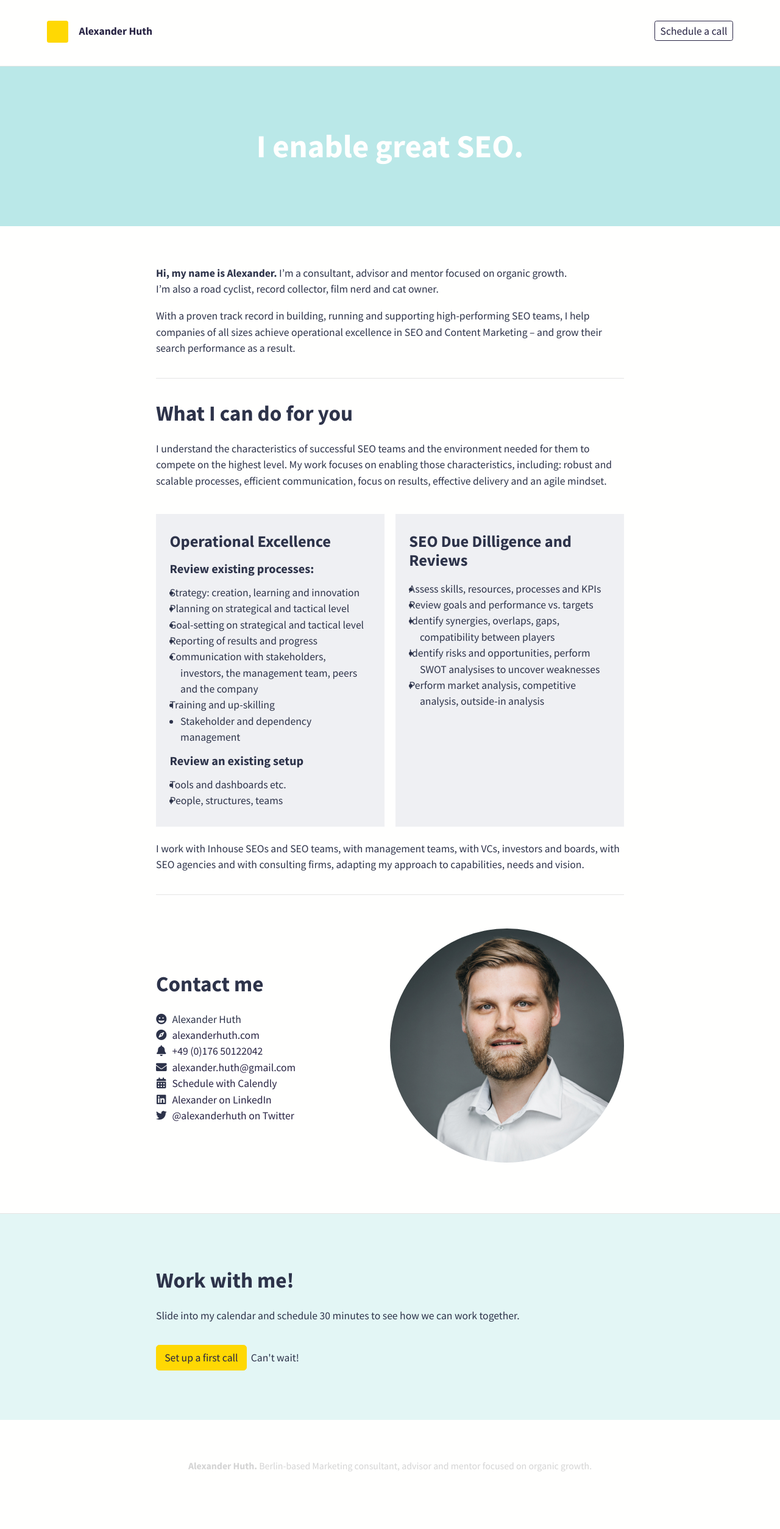
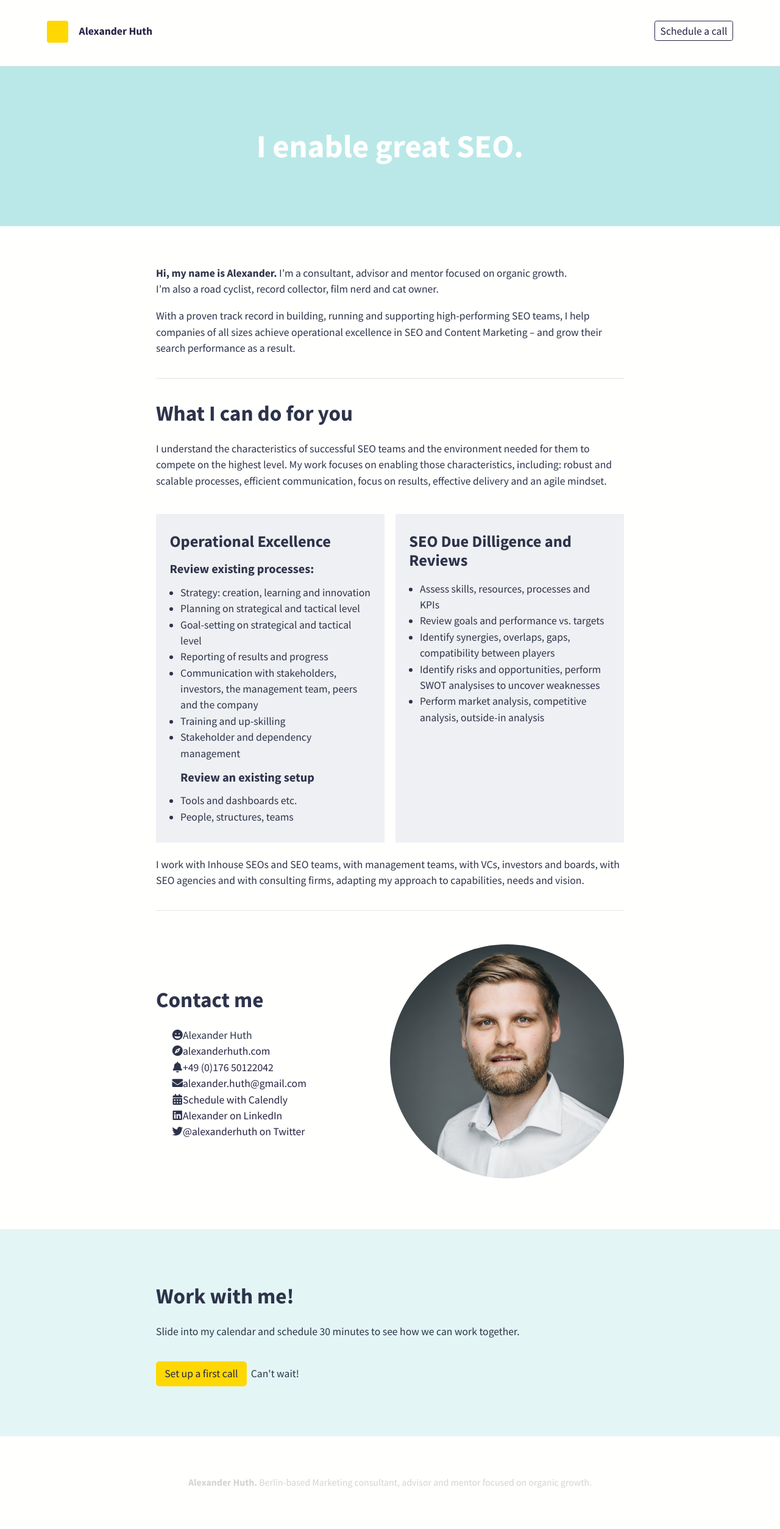
Before and after one commit to alexanderhuth/alexanderhuth.github.io, a Jekyll site: the page built from index.md, in a window 1280 px wide. Shown: the whole page at 61% size. Built offline with Jekyll 4.4.1, drawn with Linux system fonts in a browser that asks for light colours; nearby versions of some CDN libraries; before the commit the page ends 2481 px from its top, so only the background shows below that.

Commit message:
Update _global.scss
Update list style.

```diff
--- a/_sass/base/_global.scss
+++ b/_sass/base/_global.scss
@@ -102,7 +102,6 @@ ol, ul {
   list-style-position: outside;
 }
 li {
-  text-indent: -1em;
   margin-left: 1em;
 }
 hr {
```
